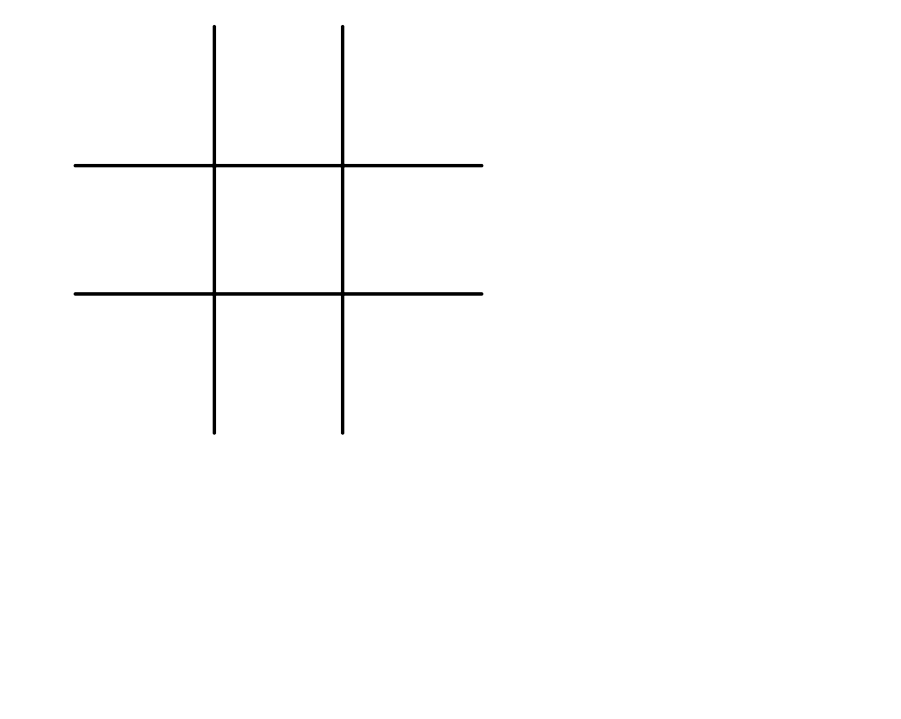
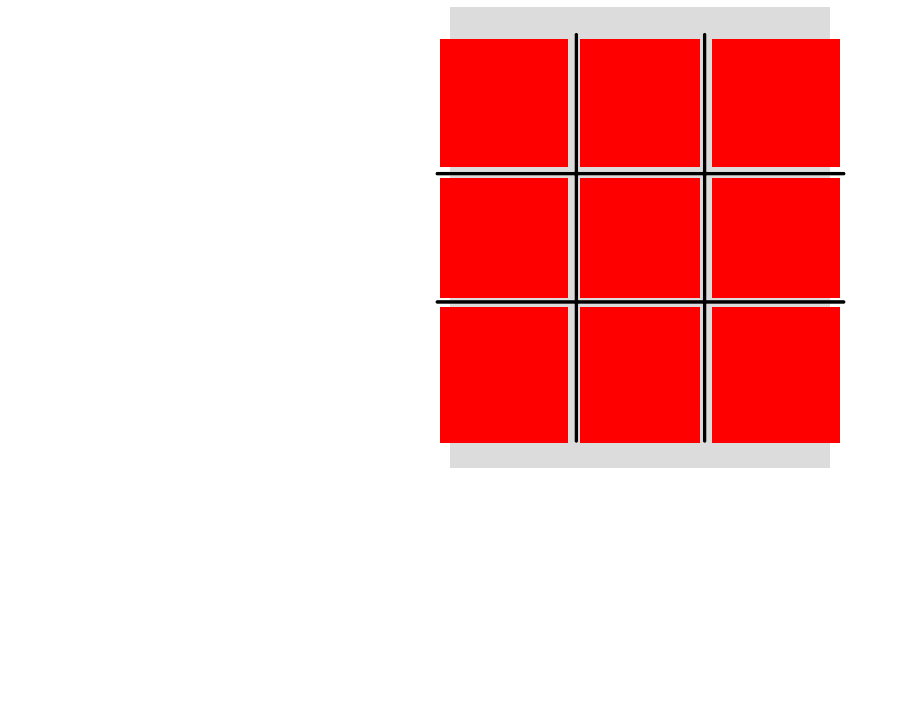
Before and after one commit to aroch17/tic-tac-toe, a plain HTML site: page index.html in a window 1280 px wide. Shown: the part 81-800 px from the top of the page, without its empty margins (0-901 px from the left). Drawn offline with Linux system fonts and the light colour scheme.

Commit message:
Added capture zones for icons

```diff
--- a/app.js
+++ b/app.js
@@ -1,8 +1,10 @@
-corPoints = [] // TODO: make points where icons are perfectly centred
-
+// corPoints = [[x, y], [x2, y2]] // TODO: make points where icons are perfectly centred
 
 is_cross = true
 document.addEventListener("click", (event) => {
+    const container = document.getElementById("main-container")
+
+    if (container.contains(event.target)) {
         const playerTile = document.createElement("img")
 
         const iconType = is_cross ? "cross" : "circle"
@@ -12,17 +14,23 @@ document.addEventListener("click", (event) => {
         playerTile.setAttribute("alt", "Player Icon")
         playerTile.setAttribute("class", "icon")
 
-    // the negative values account for the offset
-    const iconXCor = event.clientX - 65;
-    const iconYCor = event.clientY - 137;
+        // the negative values account for the offset - dependent on h1 positioning and margin
+        // const xCor = event.clientX - 65;
+        const xCor = event.clientX - 581;
+        // const yCor = event.clientY - 137;
+        const yCor = event.clientY - 145;
 
-    playerTile.style.left = iconXCor + "px";
-    playerTile.style.top = iconYCor + "px";
+        // const iconXCor = corSelector(xCor, yCor)[0]
+        // const iconYCor = corSelector(xCor, yCor)[1]
 
-    const container = document.getElementById("main-container")
+        playerTile.style.left = xCor + "px";
+        playerTile.style.top = yCor + "px";
         container.appendChild(playerTile)
+    }
+    console.log(event.clientX)
+    console.log(event.clientY)
 })
 
-corSelector = (x, y) => {
-    // TODO: make
-}
+// corSelector = (x, y) => {
+//     // TODO: make an algorithm to select the cor from 'corPoints' which is the least distance from (x, y)
+// }
--- a/css/styles.scss
+++ b/css/styles.scss
@@ -1,9 +1,88 @@
-.container {
-    position: relative;
+.root-container {
+	display: flex;
+	flex-direction: column;
+	align-items: center;
+}
 
-    .icon {
-        position: absolute;
-        width: 7em;
-        height: 7em;
+.box-container {
+	display: flex;
+	position: relative;
+	background-color: red;
+
+	div {
+		position: absolute;
+		background-color: red;
+		width: 8em;
+		height: 8em;
+		z-index: 999;
+	}
+
+	.one {
+		left: -12.5em;
+		top: 2em;
+	}
+
+	.two {
+		width: 7.5em;
+		height: 8em;
+		left: -3.75em;
+		top: 2em;
+	}
+
+	.three {
+		left: 4.5em;
+		top: 2em;
+	}
+
+	.four {
+		height: 7.5em;
+		left: -12.5em;
+		top: 10.7em;
+	}
+
+	.five {
+		height: 7.5em;
+		width: 7.5em;
+		left: -3.75em;
+		top: 10.7em;
+	}
+
+	.six {
+        height: 7.5em;
+		width: 8em;
+		left: 4.5em;
+		top: 10.7em;
+	}
+
+    .seven {
+        height: 8.5em;
+        left: -12.5em;
+        top: 18.75em;
+    }
+
+    .eight {
+        width: 7.5em;
+		height: 8.5em;
+        left: -3.75em;
+        top: 18.75em;
+    }
+
+    .nine {
+        height: 8.5em;
+        left: 4.5em;
+        top: 18.75em;
     }
 }
+
+.container {
+	display: flex;
+	position: relative;
+	background-color: gainsboro;
+	width: 30%;
+	justify-content: center;
+	.icon {
+		position: absolute;
+		width: 7em;
+		height: 7em;
+	}
+}
--- a/index.html
+++ b/index.html
@@ -7,11 +7,24 @@
 		<link rel="stylesheet" href="css/styles.css" />
 	</head>
 	<body>
-		<h1>Tic Tac Toe - The Game</h1>
-		<div class="container" id="main-container">
-			<img src="assets/board-ttt.png" alt="" class="board" />
-			<!-- <img src="assets/circle-ttt.png" alt="" class="circle icon" />
+		<div class="root-container">
+			<h1>Tic Tac Toe - The Game</h1>
+			<div class="box-container">
+				<div class="one"></div>
+				<div class="two"></div>
+				<div class="three"></div>
+				<div class="four"></div>
+				<div class="five"></div>
+				<div class="six"></div>
+				<div class="seven"></div>
+				<div class="eight"></div>
+				<div class="nine"></div>
+			</div>
+			<div class="container" id="main-container">
+				<img src="assets/board-ttt.png" alt="" class="board" />
+				<!-- <img src="assets/circle-ttt.png" alt="" class="circle icon" />
 			<img src="assets/cross-ttt.png" alt="" class="cross icon" /> -->
+			</div>
 		</div>
 		<script src="app.js"></script>
 	</body>
```
Also changed, not shown: css/styles.css, 1 other file. Lines whose indentation alone changed are shown as unchanged.
